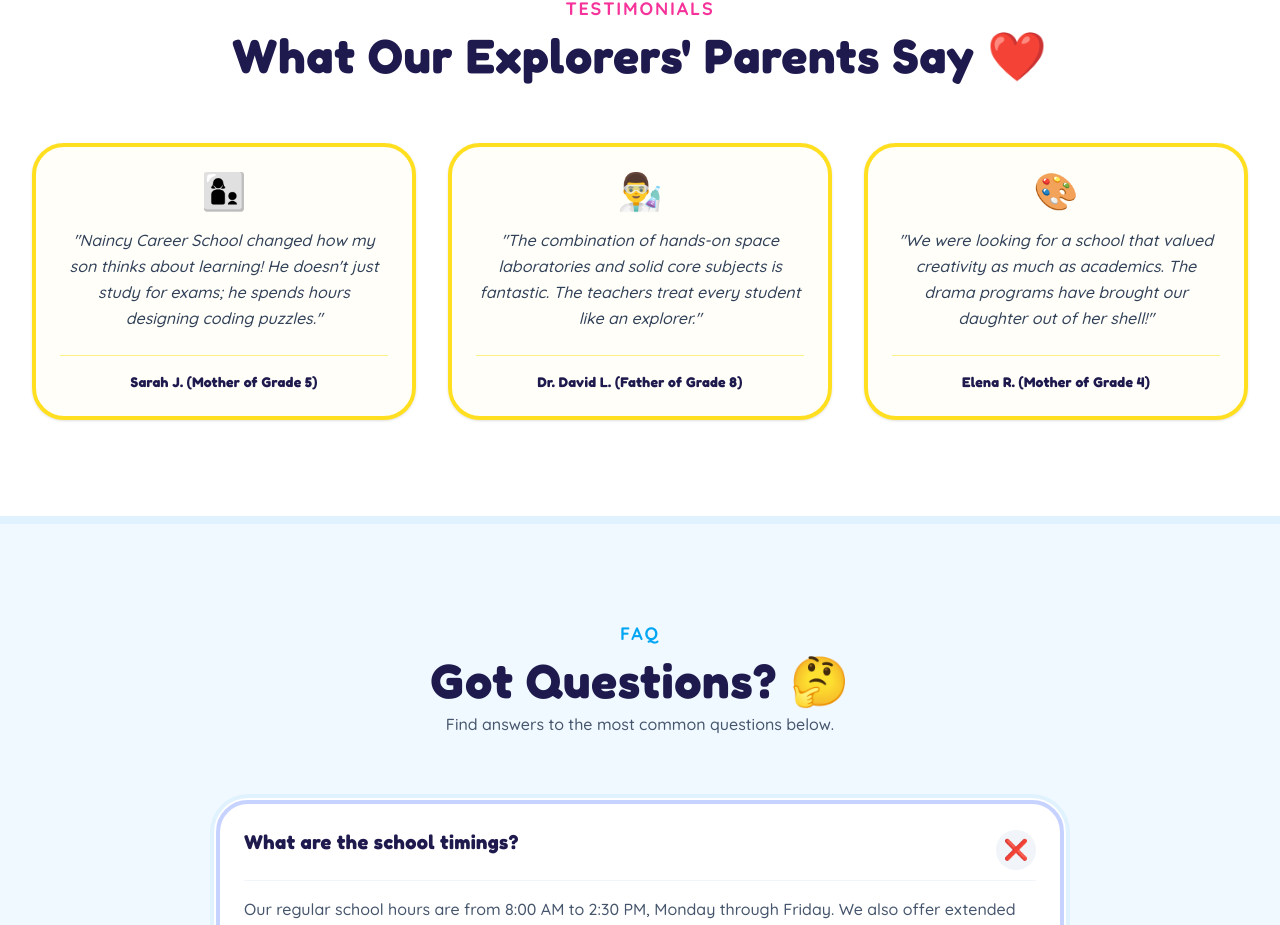
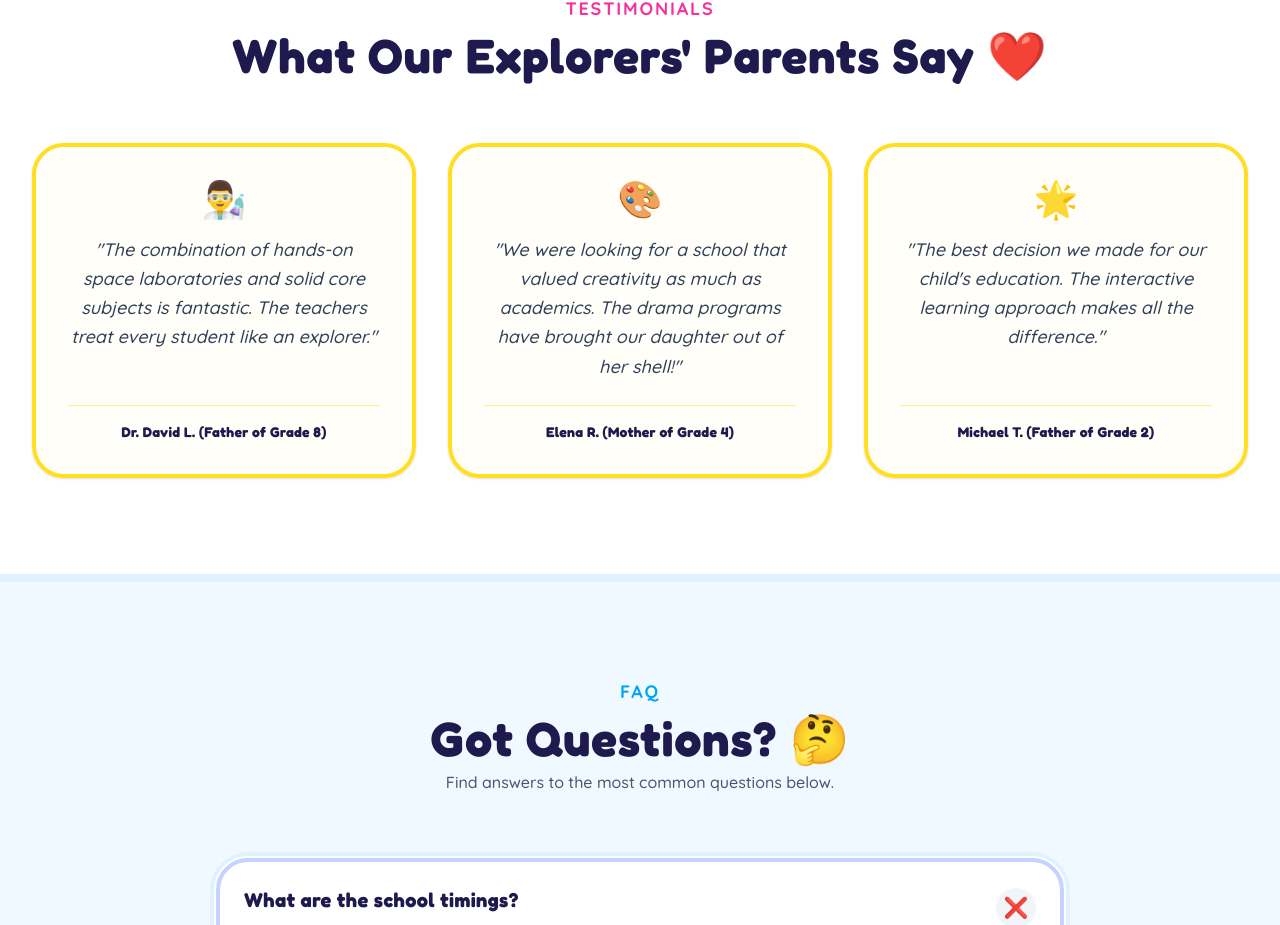
Before and after one commit to Hemant-Agrahari/naincy-career-school, a Next.js app: page / in a window 1280 px wide. Shown: the part 4411-5336 px from the top of the page. Built offline with nearby package versions, Linux system fonts and the light colour scheme.

Commit message:
feat: make the 3-column grid automatically cycle testimonials

```diff
--- a/src/components/TestimonialCarousel.tsx
+++ b/src/components/TestimonialCarousel.tsx
@@ -1,7 +1,7 @@
 'use client';
-import React from 'react';
+import React, { useState, useEffect } from 'react';
 
-const testimonials = [
+const testimonialsData = [
   {
     quote: "Naincy Career School changed how my son thinks about learning! He doesn't just study for exams; he spends hours designing coding puzzles.",
     author: "Sarah J. (Mother of Grade 5)",
@@ -16,18 +16,46 @@
     quote: "We were looking for a school that valued creativity as much as academics. The drama programs have brought our daughter out of her shell!",
     author: "Elena R. (Mother of Grade 4)",
     icon: "🎨",
+  },
+  {
+    quote: "The best decision we made for our child's education. The interactive learning approach makes all the difference.",
+    author: "Michael T. (Father of Grade 2)",
+    icon: "🌟",
+  },
+  {
+    quote: "I am amazed by the robotics club. My daughter is already programming her own robots at age 10!",
+    author: "Priya S. (Mother of Grade 5)",
+    icon: "🤖",
   }
 ];
 
 export default function TestimonialCarousel() {
+  const [startIndex, setStartIndex] = useState(0);
+
+  useEffect(() => {
+    // Automatically shift the cards every 4 seconds
+    const interval = setInterval(() => {
+      setStartIndex((prev) => (prev + 1) % testimonialsData.length);
+    }, 4000);
+
+    return () => clearInterval(interval);
+  }, []);
+
+  // Calculate which 3 testimonials should be visible right now (wrapping around the array)
+  const visibleTestimonials = [
+    testimonialsData[(startIndex) % testimonialsData.length],
+    testimonialsData[(startIndex + 1) % testimonialsData.length],
+    testimonialsData[(startIndex + 2) % testimonialsData.length],
+  ];
+
   return (
     <div className="w-full">
-      <div className="grid grid-cols-1 lg:grid-cols-3 gap-8">
-        {testimonials.map((test, idx) => (
-          <div key={idx} className="w-full h-full">
-            <div className="playful-card border-4 border-yellow-300 rounded-[32px] p-6 bg-amber-50/30 flex flex-col shadow-sm h-full hover:scale-105 transition-transform duration-300">
+      <div className="grid grid-cols-1 md:grid-cols-3 gap-8">
+        {visibleTestimonials.map((test, idx) => (
+          <div key={`${startIndex}-${idx}`} className="w-full h-full animate-fade-in-up">
+            <div className="playful-card border-4 border-yellow-300 rounded-[32px] p-6 sm:p-8 bg-amber-50/30 flex flex-col shadow-sm h-full hover:scale-105 transition-transform duration-300 min-h-[250px]">
               <div className="text-4xl mb-4 text-center">{test.icon}</div>
-              <p className="text-slate-700 font-body font-medium italic leading-relaxed text-base text-center mb-6 flex-grow">
+              <p className="text-slate-700 font-body font-medium italic leading-relaxed text-base sm:text-lg text-center mb-6 flex-grow">
                 "{test.quote}"
               </p>
               <div className="border-t border-yellow-200 pt-4 text-center mt-auto">
```
